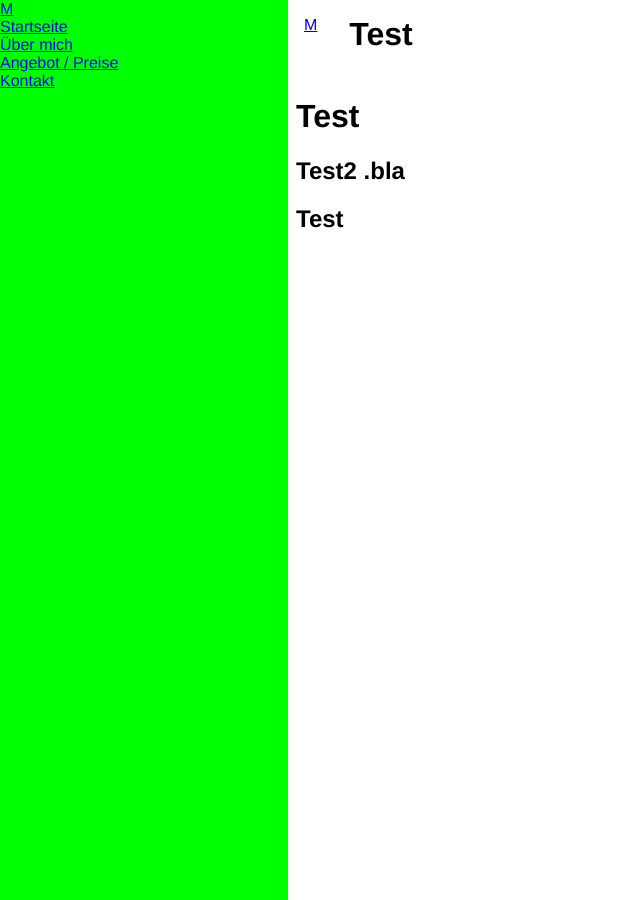
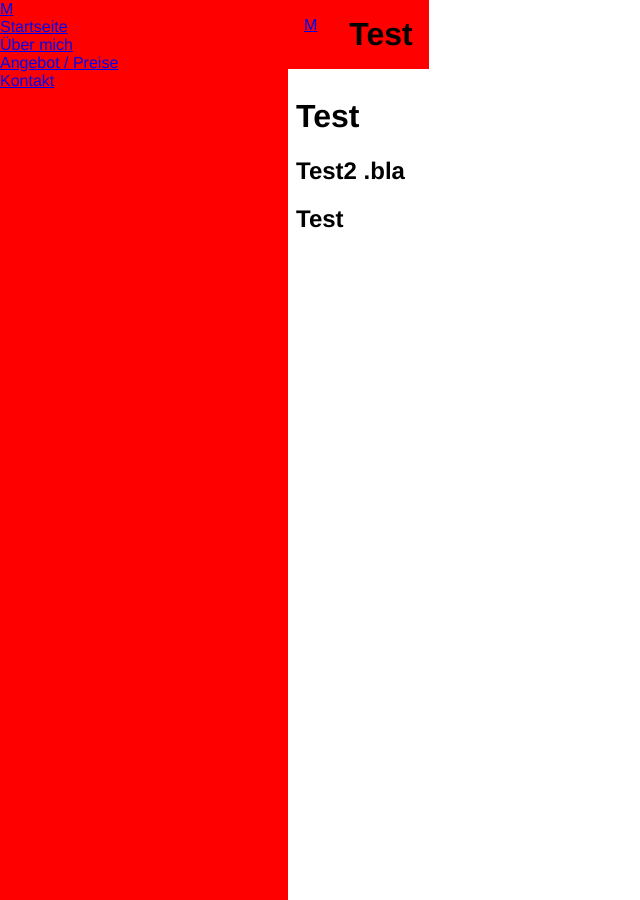
Before and after one commit to sbsoftware/scaling-spoon, a Jekyll site: the page built from index.markdown, in a window 1280 px wide. Shown: the whole page, without its empty margins (0-640 px from the left). Built offline with Jekyll 4.4.1, drawn with Linux system fonts in a browser that asks for light colours.

Commit message:
Use primary color for backgrounds
Meaning top app bar and menu backgrounds for now

```diff
--- a/_sass/menu.scss
+++ b/_sass/menu.scss
@@ -1,7 +1,7 @@
-nav#menu {
+#menu {
   width: 18rem;
   height: 100vh;
-  background-color: var(--mt-secondary-color);
+  background-color: var(--mt-primary-color);
 
   ul {
     list-style: none;
--- a/_sass/top_app_bar.scss
+++ b/_sass/top_app_bar.scss
@@ -1,5 +1,6 @@
 #top-app-bar {
   display: flex;
+  background-color: var(--mt-primary-color);
 
   > * {
     padding: 16px;
```
